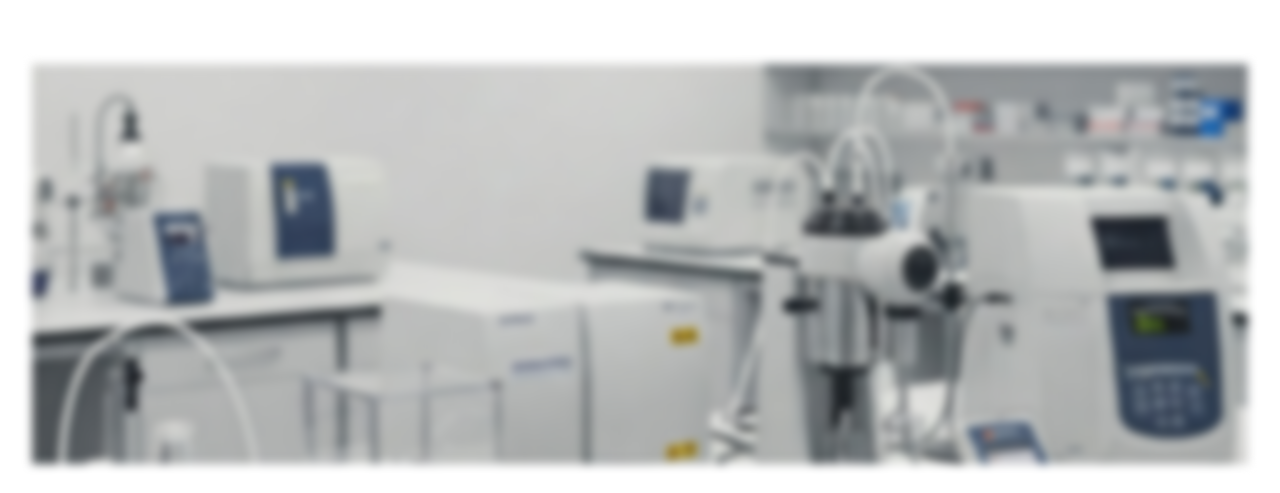
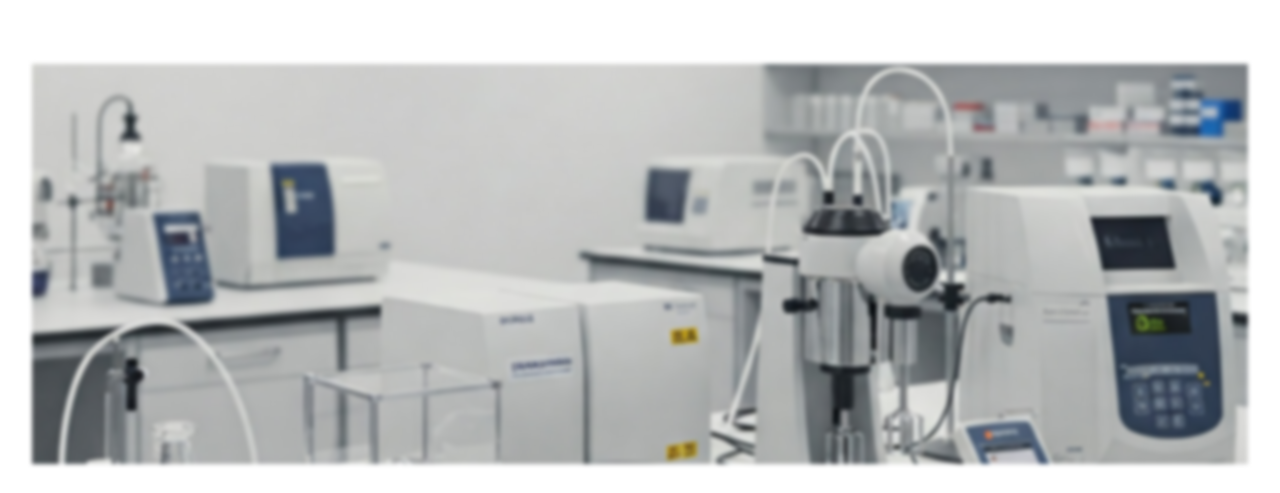
Before and after one commit to sdhalpern86/safe-defense-landing, a plain HTML site: page index.html in a window 1280 px wide. Shown: the top 493 px of the page. Drawn offline with Linux system fonts and the light colour scheme.

Commit message:
reducing the intensity of the blur effect on hero image

```diff
--- a/index.html
+++ b/index.html
@@ -41,7 +41,7 @@
             font-size: 1.5rem;
             text-transform: uppercase;
             font-weight: bold;
-            filter: blur(5px); /* adding a blur effect to the hero image bc of text in image */
+            filter: blur(2px); /* adding a blur effect to the hero image bc of text in image */
         }
         .section-container {
             max-width: 900px;
```
